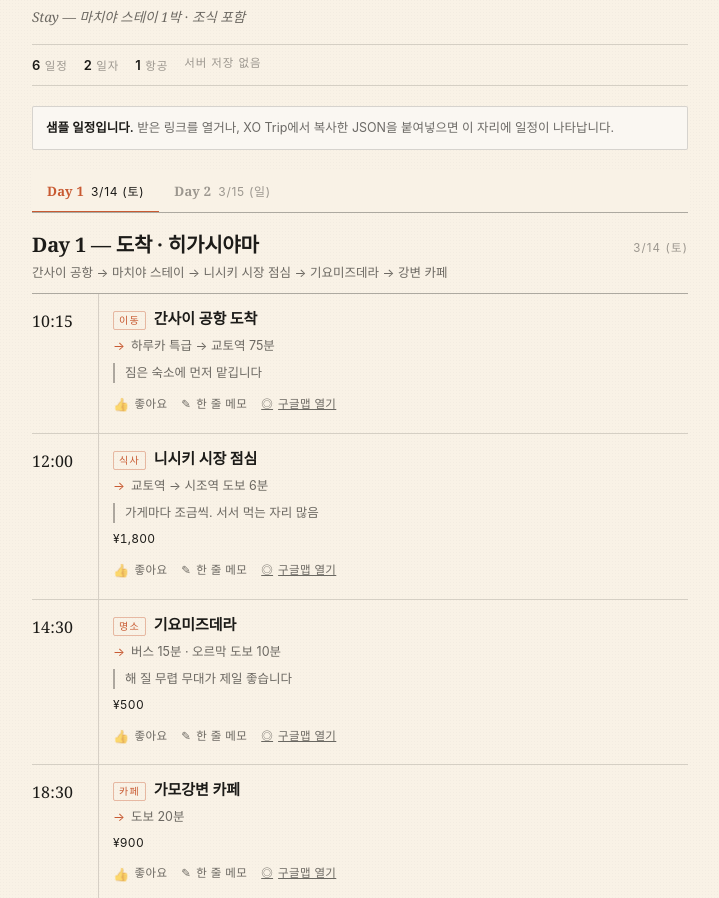
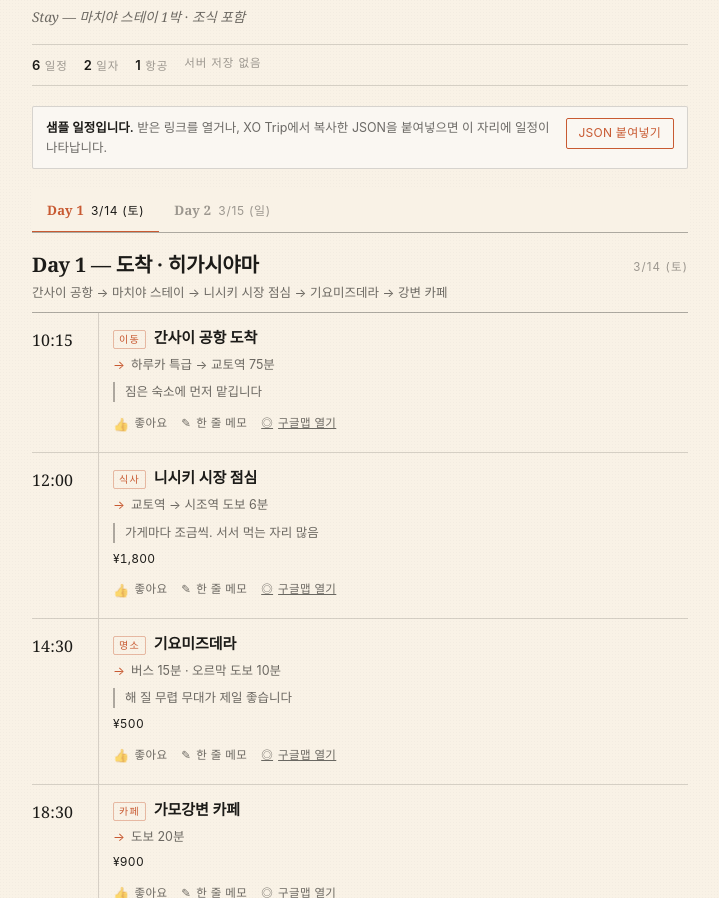
Before and after one commit to zzozzi-rgb/Xo-trip-share, a plain HTML site: page index.html in a window 1280 px wide. Shown: the part 202-1100 px from the top of the page, without its empty margins (280-999 px from the left). Drawn offline with Linux system fonts and the light colour scheme.

Commit message:
샘플 안내에서 JSON 붙여넣기 바로 열기, 메모 편집기는 눌러야 열리게

```diff
--- a/index.html
+++ b/index.html
@@ -255,6 +255,7 @@
 
     <div class="notice" id="sampleNotice" hidden>
       <span><strong>샘플 일정입니다.</strong> 받은 링크를 열거나, XO Trip에서 복사한 JSON을 붙여넣으면 이 자리에 일정이 나타납니다.</span>
+      <button class="btn btn-accent" id="noticeCompose">JSON 붙여넣기</button>
     </div>
     <div class="notice err" id="errorNotice" hidden>
       <span id="errorText"></span>
@@ -860,7 +861,7 @@
       value: fb.memo || "",
       "aria-label": it.title + " 한 줄 메모"
     });
-    var editor = h("div", { class: "memoedit", hidden: !fb.memo },
+    var editor = h("div", { class: "memoedit", hidden: true },
       input,
       h("button", { class: "btn", type: "button", onclick: function(){ setMemo(it.id, input.value, row); } , text: "저장" })
     );
@@ -1114,6 +1115,7 @@
   $("toggleComposer").addEventListener("click", function(){
     setComposer($("composer").hidden);
   });
+  $("noticeCompose").addEventListener("click", function(){ setComposer(true); });
   $("buildLink").addEventListener("click", buildLink);
   $("clearJson").addEventListener("click", function(){
     $("jsonInput").value = "";
```
